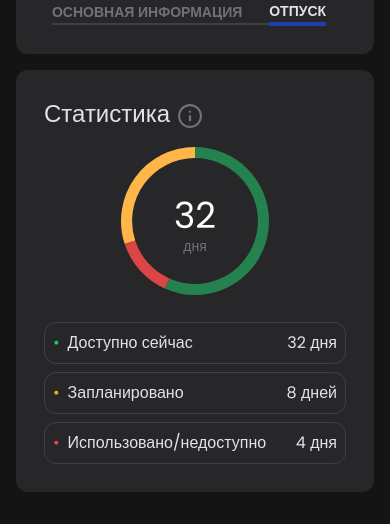
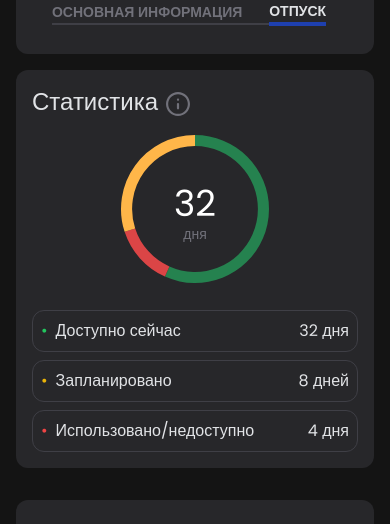
Before and after one commit to GoGagoo/personal-account-employee, a Next.js app: page / in a window 390 px wide. Shown: the part 504-1028 px from the top of the page. Built offline with nearby package versions, Linux system fonts and the light colour scheme; a web font is replaced by a local one.

Commit message:
📱 Adaptive the StatisticsBlock component

```diff
--- a/src/app/components/MainContent/StatisticsBlock/StatisticsBlock.jsx
+++ b/src/app/components/MainContent/StatisticsBlock/StatisticsBlock.jsx
@@ -8,8 +8,8 @@ const StatisticsBlock = () => {
 	const [showTooltip, setShowTooltip] = useState(false)
 
 	return (
-		<div className='max-w-[516px] md:max-w-[516px] lg:min-w-[516px] h-full md:h-[444px] mt-[16px]'>
-			<div className='bg-zinc-800 p-7 rounded-xl'>
+		<div className='w-auto sm:w-auto md:w-auto lg:min-w-[516px] h-full md:h-[444px] mt-[16px]'>
+			<div className='bg-zinc-800 p-4 sm:p-7 rounded-xl'>
 				<div className='flex items-center gap-2'>
 					<div className='text-2xl mb-4'>Статистика</div>
 					<button
--- a/src/app/components/MainContent/StatisticsBlock/StatisticsBlockChart.jsx
+++ b/src/app/components/MainContent/StatisticsBlock/StatisticsBlockChart.jsx
@@ -2,7 +2,7 @@
 
 import DonutChart from './DonutChart'
 
-const StatisticsBlockChart = ({ hoveredItem }) => {
+const StatisticsBlockChart = () => {
 	const data = {
 		datasets: [
 			{
```
